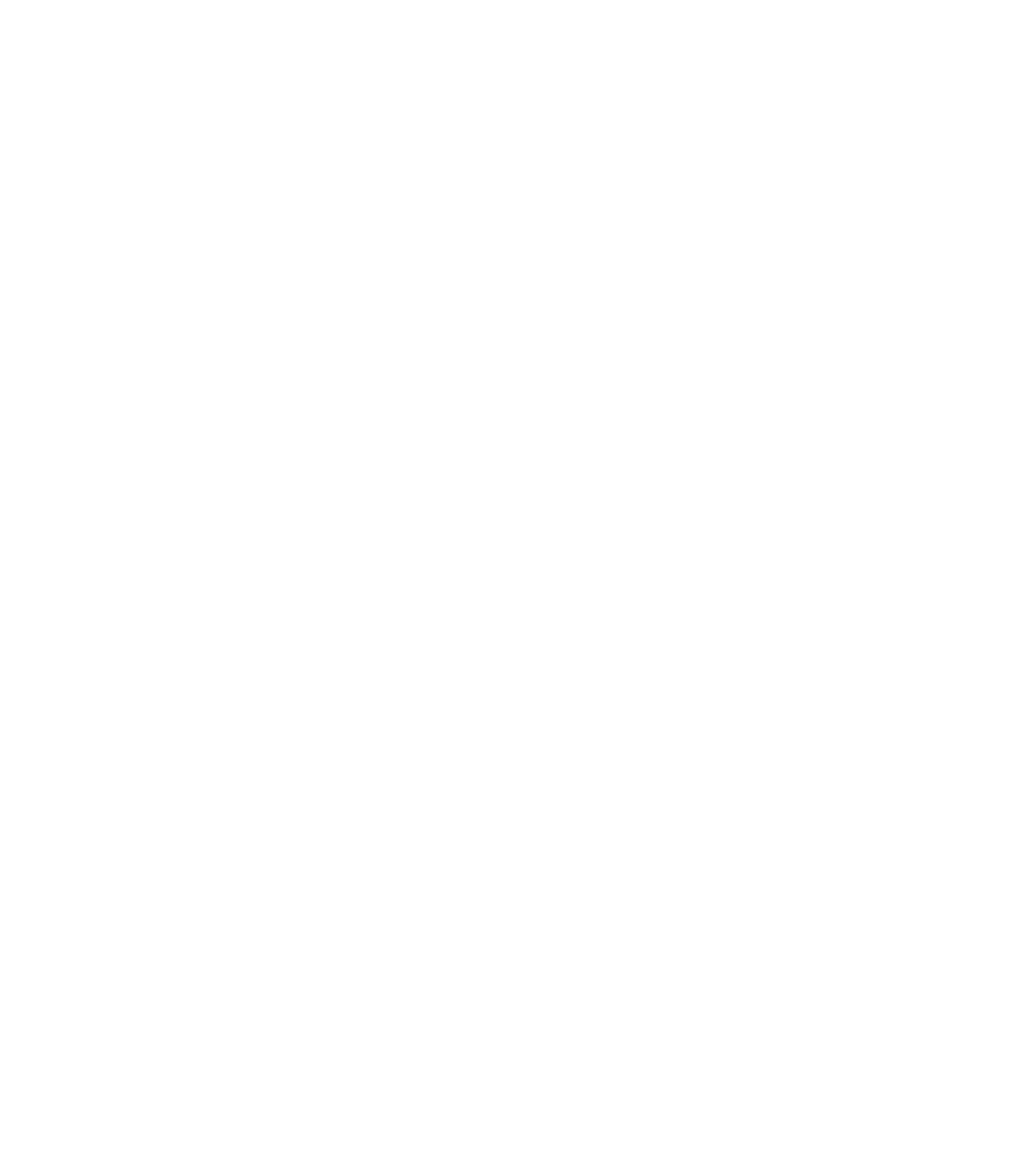
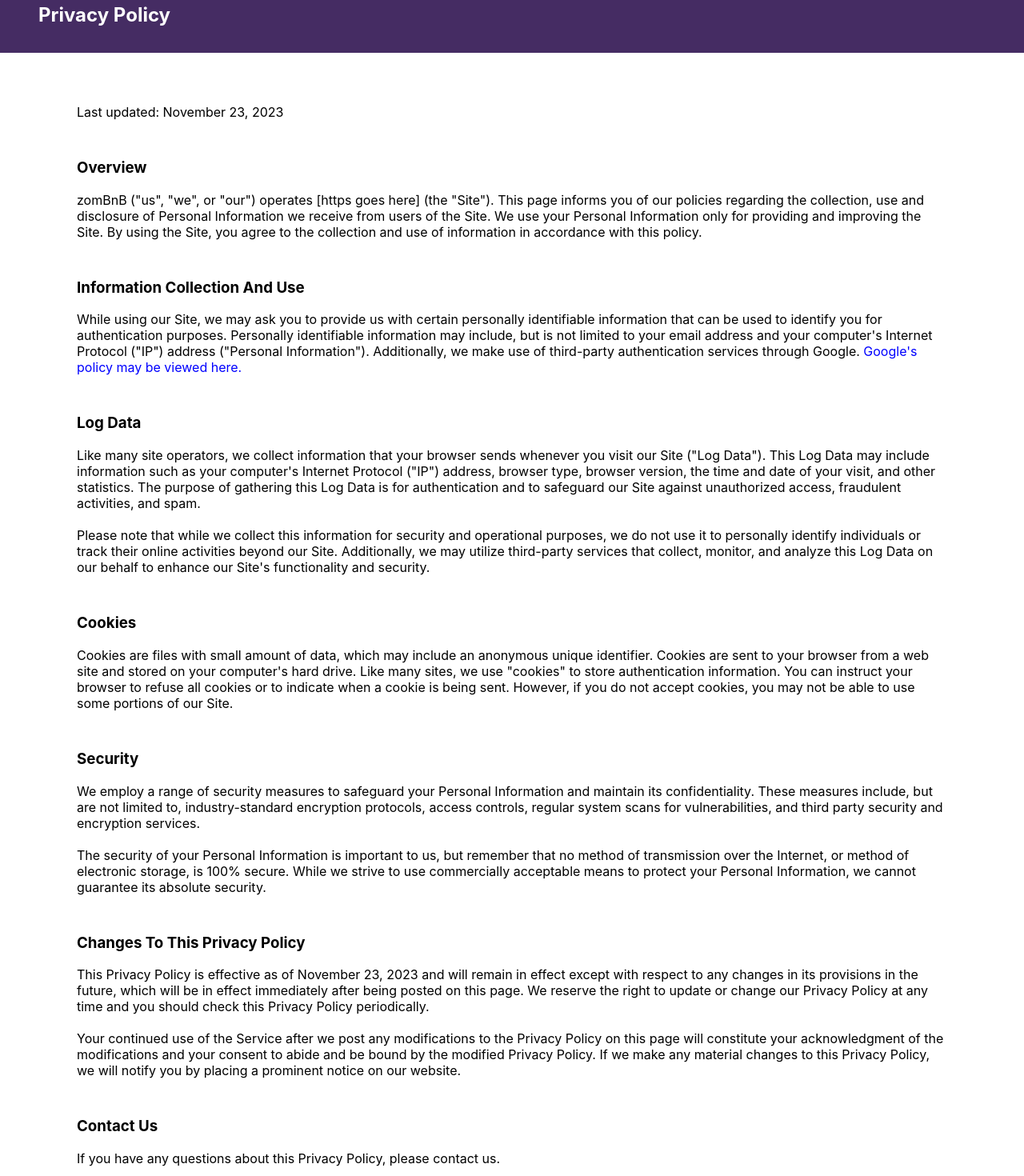
Before and after one commit to serocha/zombnb, a React (Create React App) app: page /privacy-policy in a window 1280 px wide. Before the commit this address had no page. Shown: the part 140-1610 px from the top of the page at 80% size. Before the commit the page ends 800 px from the top, so only its background shows below. Built offline with nearby package versions, Linux system fonts and the light colour scheme.

Commit message:
added credits/privacy policy

```diff
--- a/src/App.js
+++ b/src/App.js
@@ -6,6 +6,7 @@ import Login from './pages/Login.js';
 import SignUp from './pages/SignUp.js';
 import Profile from './pages/Profile.js';
 import PropertyList from './pages/PropertyList.js';
+import Privacy from './pages/policies/Privacy.js';
 import Terms from './pages/policies/Terms.js';
 import './App.css';
 
@@ -18,6 +19,7 @@ const App = () => {
             <Route index element={ <Splash/> } />
             <Route path='profile' element={ <Profile/> } />
             <Route path='destinations' element={ <PropertyList/> } />
+            <Route path='privacy-policy' element={ <Privacy/> } />
             <Route path='terms-and-conditions' element={ <Terms/> } />
           </Route>
           <Route path='login' element={ <Login/> } />
--- a/src/components/Footer.js
+++ b/src/components/Footer.js
@@ -1,7 +1,20 @@
+import { useState } from 'react';
 import classes from './footer.module.scss';
 import Mark from '../assets/github-mark.svg';
+import Thumb from '../assets/thumbs-up.png';
 
 const Footer = () => {
+
+  const [showCredits, setShowCredits] = useState(false);  // controls credits modal
+
+  const openCredits = () => {
+    setShowCredits(true);
+  }
+
+  const closeCredits = () => {
+    setShowCredits(false);
+  }
+
   return (
     <>
       <footer className={classes.footer}>
@@ -22,7 +35,12 @@ const Footer = () => {
                   alt='zomBnB logo'
                 />
               </a>
-              <div style={{marginLeft: '16px'}}>Credits</div>
+              <a
+                style={{marginLeft: '16px', cursor: 'pointer'}}
+                onClick={openCredits}
+              >
+                  Credits
+              </a>
             </div>
           </div>
         </div>
@@ -34,6 +52,38 @@ const Footer = () => {
           <a href='/terms-and-conditions'>Terms</a>
         </div>
       </footer>
+
+      {showCredits && (
+        <div
+          className={classes.modal}
+          onClick={closeCredits}
+        >
+          <div
+            className={classes.modalWrapper}
+            onClick={(e) => e.stopPropagation()}
+          >
+            <div className={classes.modalClose}>
+              <div
+                className={classes.closeBtn}
+                onClick={closeCredits}
+              />
+            </div>
+            <div className={classes.modalContent}>
+              <div>
+                <img
+                  src={Thumb}
+                  className={classes.modalImg}
+                  alt='zombie thumbs up' />
+              </div>
+              <div className={classes.modalText}>
+                <p>On behalf of all of us here at zomBnB, we hope you enjoy your stay.</p>
+                <p><b>Thank you!</b></p>
+                <p>Jake Black & Shane Rocha</p>
+              </div>
+            </div>
+          </div>
+        </div>
+      )}
     </>
   );
 }
--- a/src/components/footer.module.scss
+++ b/src/components/footer.module.scss
@@ -58,3 +58,80 @@
   background-color: white;
   padding: 2px;
 }
+
+.modal {
+  display: flex;
+  justify-content: center;
+  align-items: center;
+  position: fixed;
+  top: 0;
+  left: 0;
+  width: 100%;
+  height: 100%;
+  background-color: rgba(0, 0, 0, 0.5);
+}
+
+.modalWrapper {
+  position: relative;
+  background-color: #fff; /* Set desired background color */
+  max-width: 70%;
+  max-height: 70%;
+  overflow-y: hidden;
+  box-shadow: 0 0 10px rgba(0, 0, 0, 0.3);
+  border-radius: 4px;
+}
+
+.closeBtn {
+  position: absolute;
+  top: 0px;
+  right: 0px;
+  width: 30px;
+  height: 30px;
+  cursor: pointer;
+  z-index: 1;
+
+  &::before, &::after {
+    content: '';
+    position: absolute;
+    top: 50%;
+    left: 50%;
+    transform: translate(-50%, -50%);
+    width: 70%;
+    height: 2px;
+    background-color: #2c0505; /* Set the color of the cross */
+  }
+
+  &::before {
+    transform: translate(-50%, -50%) rotate(45deg);
+  }
+
+  &::after {
+    transform: translate(-50%, -50%) rotate(-45deg);
+  }
+
+  &:hover::before, &:hover::after {
+    background-color: gray;
+  }
+}
+
+.modalContent {
+  display: flex;
+  flex-direction: row;
+
+  & * {
+    flex: 1;
+  }
+}
+
+.modalText {
+  padding: $unit;
+  align-self: center;
+  text-align: center;
+}
+
+.modalImg {
+  width: 100%;
+  height: 100%;
+  object-fit: cover;
+  object-position: center;
+}
--- /dev/null
+++ b/src/pages/policies/Privacy.js
@@ -0,0 +1,83 @@
+import classes from './policies.module.scss';
+
+const Privacy = () => {
+  return (
+    <>
+      <header className={classes.hrStyle}>
+        <h2>Privacy Policy</h2>
+      </header>
+      <div className={classes.policyWrapper}>
+        <main>
+          <section>
+            <p>Last updated: November 23, 2023</p>
+            <h3>Overview</h3>
+            <p>
+              zomBnB ("us", "we", or "our") operates [https goes here] (the "Site"). This page informs you of our policies regarding the collection, use and disclosure of Personal Information we receive from users of the Site.
+              We use your Personal Information only for providing and improving the Site. By using the Site, you agree to the collection and use of information in accordance with this policy.
+            </p>
+          </section>
+
+          <section>
+            <h3>Information Collection And Use</h3>
+            <p>
+              While using our Site, we may ask you to provide us with certain personally identifiable information that can be used to identify you for authentication purposes.
+              Personally identifiable information may include, but is not limited to your email address and your computer's Internet Protocol ("IP") address ("Personal Information").
+              Additionally, we make use of third-party authentication services through Google. <a href='https://policies.google.com/privacy?hl=en-US' className={classes.glink}>Google's policy may be viewed here.</a>
+            </p>
+          </section>
+
+          <section>
+            <h3>Log Data</h3>
+            <p>
+              Like many site operators, we collect information that your browser sends whenever you visit our Site ("Log Data").
+              This Log Data may include information such as your computer's Internet Protocol ("IP") address, browser type, browser version, the time and date of your visit, and other statistics.
+              The purpose of gathering this Log Data is for authentication and to safeguard our Site against unauthorized access, fraudulent activities, and spam.
+              <br/><br/>
+              Please note that while we collect this information for security and operational purposes, we do not use it to personally identify individuals or track their online activities beyond our Site.
+              Additionally, we may utilize third-party services that collect, monitor, and analyze this Log Data on our behalf to enhance our Site's functionality and security.
+            </p>
+          </section>
+
+          <section>
+            <h3>Cookies</h3>
+            <p>
+              Cookies are files with small amount of data, which may include an anonymous unique identifier. Cookies are sent to your browser from a web site and stored on your computer's hard drive.
+              Like many sites, we use "cookies" to store authentication information. You can instruct your browser to refuse all cookies or to indicate when a cookie is being sent.
+              However, if you do not accept cookies, you may not be able to use some portions of our Site.
+            </p>
+          </section>
+
+          <section>
+            <h3>Security</h3>
+            <p>
+              We employ a range of security measures to safeguard your Personal Information and maintain its confidentiality. These measures include, but are not limited to, industry-standard encryption protocols, access controls, regular system scans for vulnerabilities, and third party security and encryption services.
+              <br/><br/>
+              The security of your Personal Information is important to us, but remember that no method of transmission over the Internet, or method of electronic storage, is 100% secure.
+              While we strive to use commercially acceptable means to protect your Personal Information, we cannot guarantee its absolute security.
+            </p>
+          </section>
+
+          <section>
+            <h3>Changes To This Privacy Policy</h3>
+            <p>
+              This Privacy Policy is effective as of November 23, 2023 and will remain in effect except with respect to any changes in its provisions in the future, which will be in effect immediately after being posted on this page.
+              We reserve the right to update or change our Privacy Policy at any time and you should check this Privacy Policy periodically.
+              <br/><br/>
+              Your continued use of the Service after we post any modifications to the Privacy Policy on this page will constitute your acknowledgment of the modifications and your consent to abide and be bound by the modified Privacy Policy.
+              If we make any material changes to this Privacy Policy, we will notify you by placing a prominent notice on our website.
+            </p>
+          </section>
+
+          <section>
+            <h3>Contact Us</h3>
+            <p>
+              If you have any questions about this Privacy Policy, please contact us.
+            </p>
+          </section>
+        </main>
+      </div>
+    </>
+  );
+}
+
+export default Privacy;
--- a/src/pages/policies/policies.module.scss
+++ b/src/pages/policies/policies.module.scss
@@ -17,3 +17,11 @@
     margin-bottom: 3*$unit;
   }
 }
+
+.glink {
+  color: blue;
+
+  &:hover {
+    color: rgb(94, 94, 255);
+  }
+}
```
Also changed, not shown: src/assets/thumbs-up.png (added).
